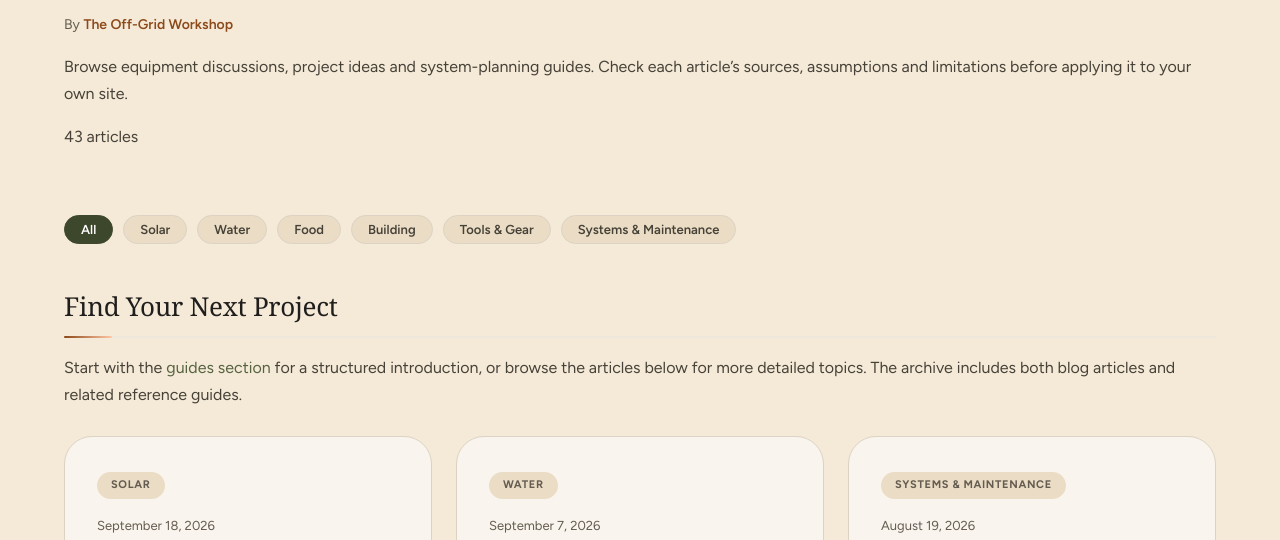
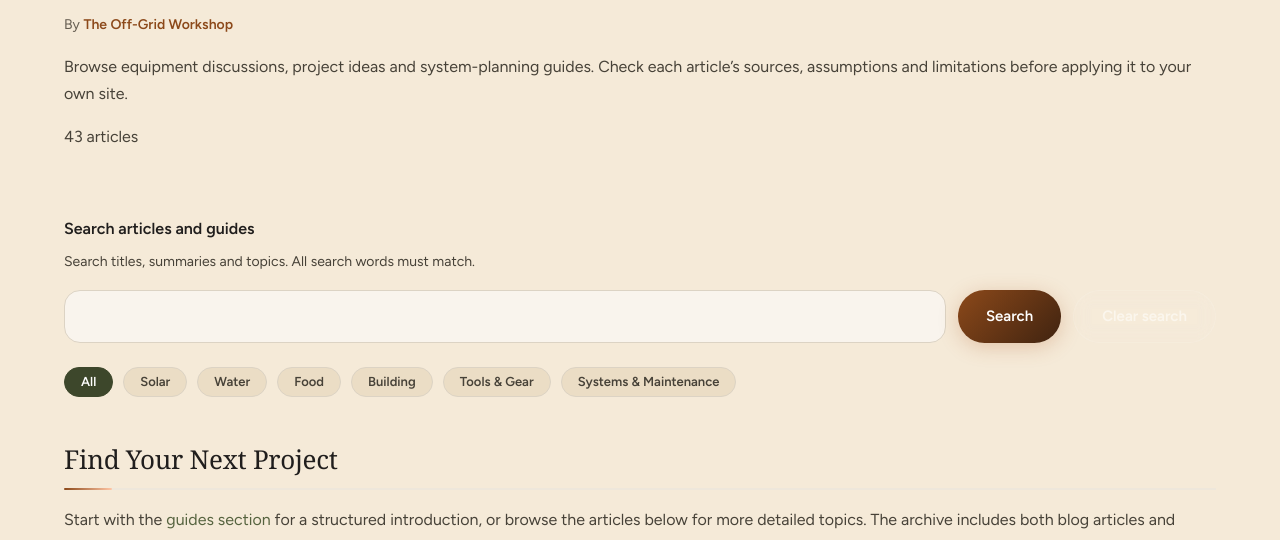
Before and after one commit to acekevorkian98-eng/theoffgridworkshop.com, a plain HTML site: page blog/index.html in a window 1280 px wide. Shown: the part 199-739 px from the top of the page. Drawn offline with Linux system fonts and the light colour scheme; a web font is replaced by a local one.

Commit message:
Add shareable archive search combined with topic filters

```diff
--- a/assets/css/style.css
+++ b/assets/css/style.css
@@ -2425,3 +2425,21 @@ a.affiliate-link[style] { border-radius: var(--radius-pill) !important; }
 .faq-question:focus-visible { outline: 3px solid var(--primary); outline-offset: -4px; }
 .shop-filter-btn:focus-visible { outline: 3px solid var(--primary); outline-offset: 3px; }
 .product-card[hidden] { display: none; }
+
+.article-search { margin: 1.5rem 0; }
+.article-search label { display: block; font-weight: 600; margin-bottom: 0.5rem; }
+.article-search-controls { display: flex; gap: 0.75rem; flex-wrap: wrap; }
+.article-search input {
+    flex: 1 1 16rem;
+    min-width: 0;
+    padding: 0.75rem 1rem;
+    border: 1px solid var(--border);
+    border-radius: var(--radius-md);
+    background: var(--bg-pure);
+    color: var(--text);
+    font: inherit;
+}
+.article-search input:focus-visible,
+.article-search button:focus-visible { outline: 3px solid var(--primary); outline-offset: 3px; }
+.article-search button:disabled { opacity: 0.55; cursor: default; }
+#article-search-empty[hidden] { display: none; }
--- a/assets/js/main.js
+++ b/assets/js/main.js
@@ -421,15 +421,35 @@ function initCategoryFilter() {
     const buttons = controls.querySelectorAll('button[data-category]');
     const cards = directory.querySelectorAll('.guide-card[data-category]');
     const count = document.querySelector('.post-count');
+    const search = document.getElementById('article-search');
+    const input = document.getElementById('article-query');
+    const clear = document.getElementById('article-search-clear');
+    const empty = document.getElementById('article-search-empty');
     const aliases = { 'food-and-farming': 'food', 'energy-and-homesteading': 'solar', 'building-and-homesteading': 'building', 'systems-and-maintenance': 'systems' };
     const categories = new Set(Array.from(buttons, button => button.dataset.category));
 
-    function applyCategory(category) {
-        category = aliases[category] || category;
-        if (!categories.has(category)) category = 'all';
+    function normalize(value) {
+        return value.normalize('NFKD').replace(/[\u0300-\u036f]/g, '').toLowerCase();
+    }
+
+    const searchable = new Map(Array.from(cards, card => [card, normalize(
+        Array.from(card.querySelectorAll('h3, p, .guide-card-category'), node => node.textContent).join(' ')
+    )]));
+
+    function selectedCategory() {
+        const fragment = window.location.hash.slice(1);
+        const category = aliases[fragment] || fragment;
+        return categories.has(category) ? category : 'all';
+    }
+
+    function applyFilters() {
+        const category = selectedCategory();
+        const query = new URL(window.location.href).searchParams.get('q') || '';
+        const words = normalize(query).trim().split(/\s+/).filter(Boolean);
         let visible = 0;
         cards.forEach(card => {
-            card.hidden = category !== 'all' && card.dataset.category !== category;
+            const matchesTopic = category === 'all' || card.dataset.category === category;
+            card.hidden = !matchesTopic || !words.every(word => searchable.get(card).includes(word));
             if (!card.hidden) visible++;
         });
         buttons.forEach(button => {
@@ -437,20 +457,47 @@ function initCategoryFilter() {
             button.classList.toggle('active', selected);
             button.setAttribute('aria-pressed', String(selected));
         });
+        if (input) input.value = query;
+        if (clear) clear.disabled = !query;
+        if (empty) empty.hidden = visible !== 0;
         if (count) count.textContent = visible + ' article' + (visible === 1 ? '' : 's');
+    }
+
+    function changeFilters(category, query) {
+        const url = new URL(window.location.href);
+        url.hash = category === 'all' ? '' : category;
+        query = query.trim().replace(/\s+/g, ' ');
+        if (query) url.searchParams.set('q', query);
+        else url.searchParams.delete('q');
+        if (url.href !== window.location.href) history.pushState(null, '', url.href);
+        applyFilters();
     }
 
     buttons.forEach(button => {
         button.addEventListener('click', () => {
-            const category = button.dataset.category;
-            const url = new URL(window.location.href);
-            url.hash = category === 'all' ? '' : category;
-            if (url.href !== window.location.href) history.pushState(null, '', url.href);
-            applyCategory(category);
+            const query = input ? input.value : new URL(window.location.href).searchParams.get('q') || '';
+            changeFilters(button.dataset.category, query);
         });
     });
-    window.addEventListener('hashchange', () => applyCategory(window.location.hash.slice(1)));
-    applyCategory(window.location.hash.slice(1));
+    if (search && input) {
+        search.addEventListener('submit', event => {
+            event.preventDefault();
+            changeFilters(selectedCategory(), input.value);
+        });
+        if (clear) {
+            input.addEventListener('input', () => {
+                clear.disabled = !input.value && !new URL(window.location.href).searchParams.get('q');
+            });
+            clear.addEventListener('click', () => {
+                changeFilters(selectedCategory(), '');
+                input.focus();
+            });
+        }
+        search.hidden = false;
+    }
+    window.addEventListener('hashchange', applyFilters);
+    window.addEventListener('popstate', applyFilters);
+    applyFilters();
     controls.hidden = false;
     directory.dataset.filterReady = 'true';
 }
--- a/blog/index.html
+++ b/blog/index.html
@@ -101,6 +101,16 @@
             <p class="post-count" role="status" aria-live="polite">43 articles</p>
         </section>
 
+        <form id="article-search" class="article-search" role="search" aria-label="Search articles" action="/blog/" method="get" hidden>
+            <label for="article-query">Search articles and guides</label>
+            <p id="article-search-help" class="text-small">Search titles, summaries and topics. All search words must match.</p>
+            <div class="article-search-controls">
+                <input type="search" id="article-query" name="q" maxlength="200" aria-describedby="article-search-help" autocomplete="off">
+                <button type="submit" class="btn btn-primary">Search</button>
+                <button type="button" id="article-search-clear" class="btn btn-secondary">Clear search</button>
+            </div>
+        </form>
+
         <div class="category-tags" role="group" aria-label="Filter articles by topic" hidden>
             <button type="button" data-category="all" aria-pressed="true">All</button>
             <button type="button" data-category="solar" aria-pressed="false">Solar</button>
@@ -115,6 +125,8 @@
             <h2>Find Your Next Project</h2>
             <p>Start with the <a href="../guides/">guides section</a> for a structured introduction, or browse the articles below for more detailed topics. The archive includes both blog articles and related reference guides.</p>
         </section>
+
+        <p id="article-search-empty" class="info-box neutral" hidden>No articles match these filters. Try fewer search words or choose another topic.</p>
 
         <div class="guide-list" id="article-directory">
             <article class="guide-card" data-category="solar">
```
Also changed, not shown: 1 other file.
